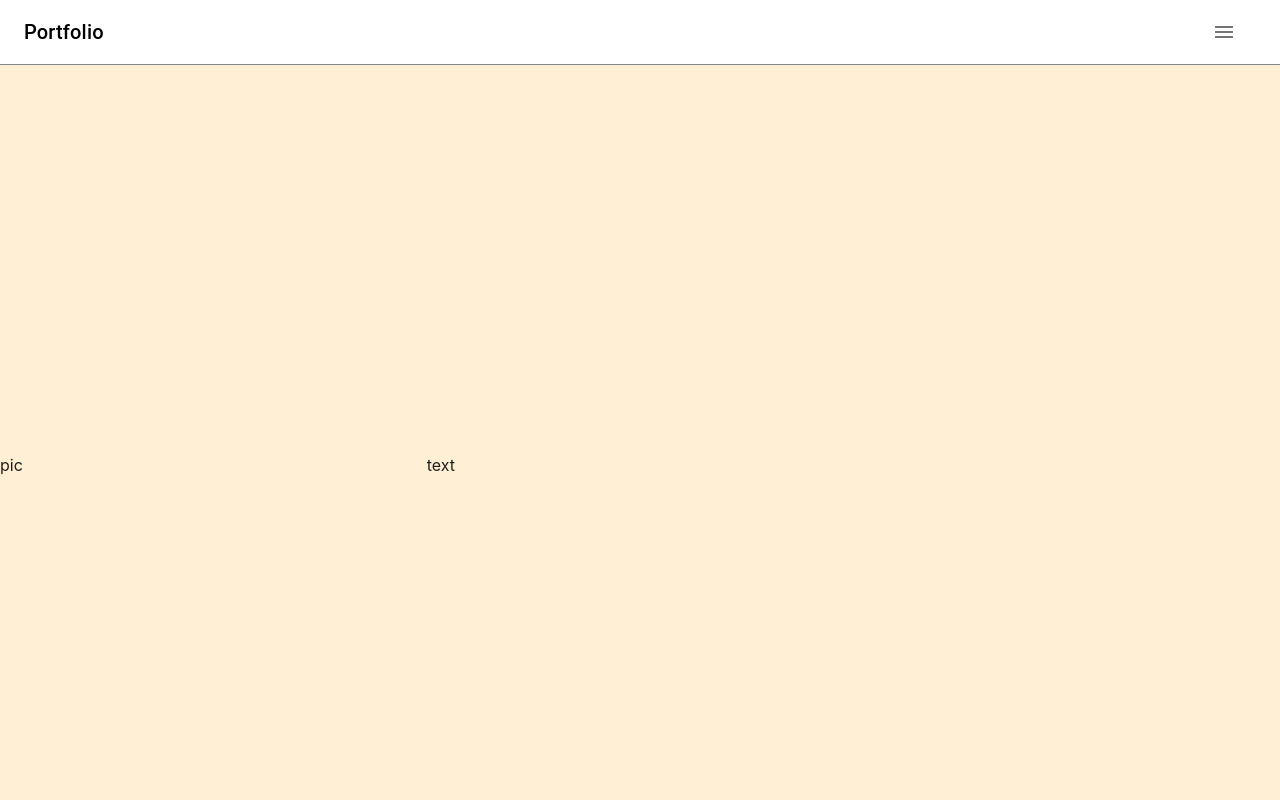
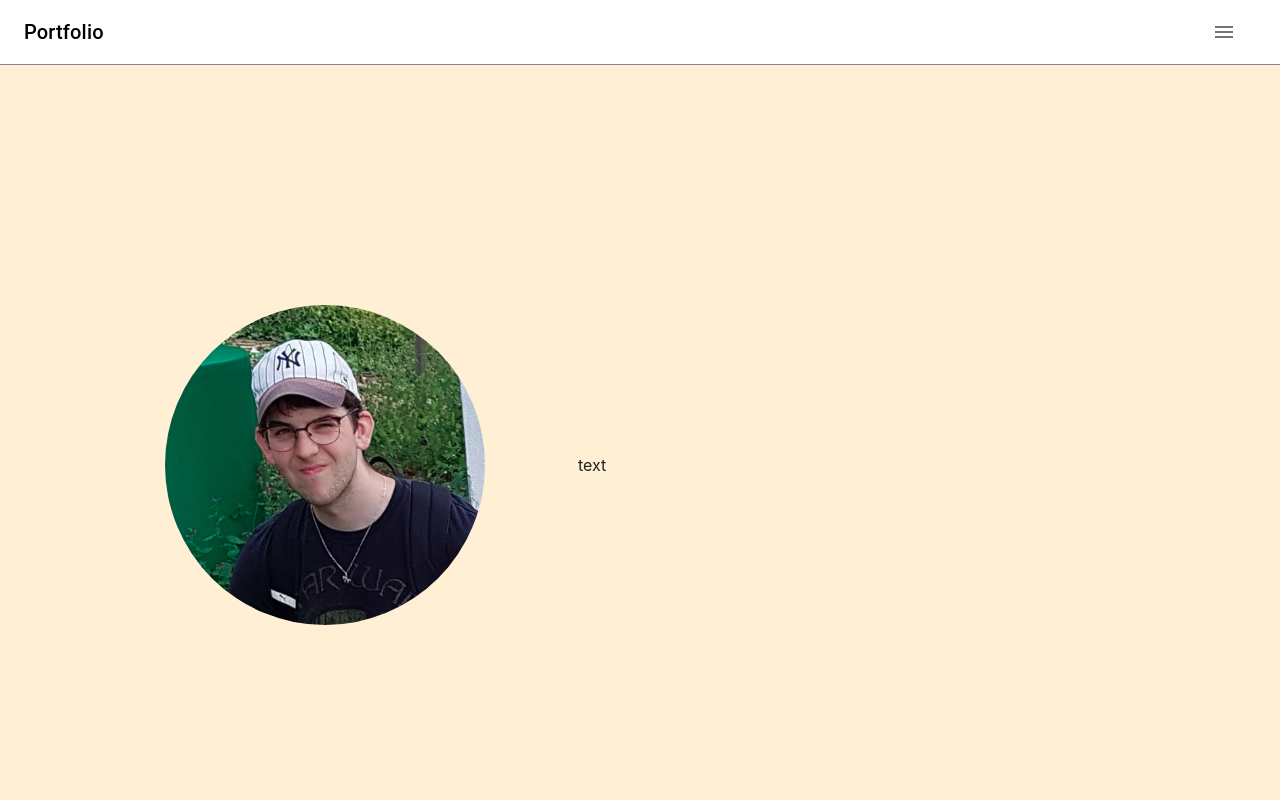
Before and after one commit to daveomri/portfolio, a React (Create React App) app: page / in a window 1280 px wide. Shown: the top 800 px of the page. Built offline with nearby package versions, Linux system fonts and the light colour scheme.

Commit message:
#2 Added styles for profile picture and also elsint and other stuff

```diff
--- a/package.json
+++ b/package.json
@@ -59,6 +59,8 @@
     "eslint-plugin-react": "^7.25.1",
     "eslint-plugin-react-hooks": "^4.2.0",
     "eslint-plugin-security": "^1.4.0",
+    "prettier": "^2.2.1",
+    "prop-types": "^15.7.2",
     "gh-pages": "^3.2.3"
   }
 }
--- a/src/components/cards/Card.jsx
+++ b/src/components/cards/Card.jsx
@@ -3,6 +3,8 @@ import styled from 'styled-components';
 const Card = styled.section`
     min-height: 100vh;
     display: grid;
+    padding-left: 10vw;
+    padding-right: 10vw;
     background: papayawhip;
 `;
 
--- a/src/components/cards/Greetings.jsx
+++ b/src/components/cards/Greetings.jsx
@@ -2,11 +2,19 @@ import React from 'react';
 import { makeStyles } from '@material-ui/core/styles';
 import { Grid } from '@material-ui/core';
 
+import profile from '../../resource/images/profile.png';
+
 import Card from './Card';
 
-const useStyles = makeStyles(theme => ({
+const useStyles = makeStyles(() => ({
   root: {
     minHeight: '100%',
+  },
+  profilePic: {
+    minWidth: '250px',
+    width: '25vw',
+    borderRadius: '25vw',
+    height: 'auto',
   },
 }));
 
@@ -15,10 +23,20 @@ const Greetings = () => {
 
   return (
     <Card>
-       <Grid container justifyContent="center" alignItems="center" className={classes.root}>
-            <Grid item xs={12} sm={4}>pic</Grid>
-            <Grid item xs={12} sm={8}>text</Grid>
-       </Grid>
+      <Grid
+        container
+        justifyContent="center"
+        alignItems="center"
+        className={classes.root}
+        spacing={7}
+      >
+        <Grid item xs={12} sm={12} md={5}>
+          <Grid container justifyContent="center" alignItems="center">
+            <img src={profile} alt="Logo" className={classes.profilePic} />
+          </Grid>
+        </Grid>
+        <Grid item xs={12} sm={12} md={7}>text</Grid>
+      </Grid>
     </Card>
   );
 };
```
Also changed, not shown: .eslintrc.js, src/resource/images/profile.png (added), 1 other file (tests, documents, lock files or other folders).
